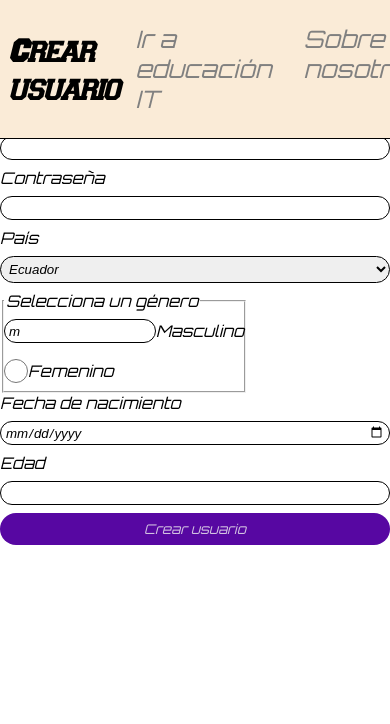
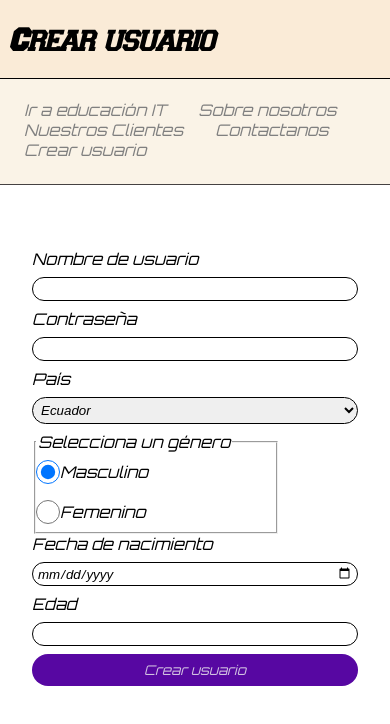
Before and after one commit to mvidal90/eit-html-1, a plain HTML site: page pages/create-user.html in a window 390 px wide. Drawn offline with Linux system fonts and the light colour scheme.

Commit message:
ADD responsive layout and Create responsive submenu

```diff
--- a/pages/create-user.html
+++ b/pages/create-user.html
@@ -42,7 +42,35 @@
             </ul>
         </nav>
     </header>
-    <main>
+    <div class="sub-menu">
+        <nav>
+            <ul>
+                <li>
+                    <a
+                        href="https://www.educacionit.com/"
+                        href="#"
+                        title="Ir a página externa de educación IT"
+                        target="_blank"
+                    >
+                        Ir a educación IT
+                    </a>
+                </li>
+                <li>
+                    <a href="./nosotros.html">Sobre nosotros</a>
+                </li>
+                <li>
+                    <a href="../index.html#clientes">Nuestros Clientes</a>
+                </li>
+                <li>
+                    <a href="./contactus.html">Contactanos</a>
+                </li>
+                <li>
+                    <a href="./create-user.html">Crear usuario</a>
+                </li>
+            </ul>
+        </nav>
+    </div>
+    <main class="form-container">
         <form onsubmit="alert('Usuario creado correctamente!')">
             <label for="user">Nombre de usuario</label>
             <input id="user" name="user" type="text" required>
@@ -61,7 +89,7 @@
             <fieldset>
                 <legend>Selecciona un género</legend>
                 <div class="field-gender">
-                    <input type="" id="m" name="gender" value="m" checked>
+                    <input type="radio" id="m" name="gender" value="m" checked>
                     <label for="m">Masculino</label>
                 </div>
                 <div class="field-gender">
--- a/style/header.css
+++ b/style/header.css
@@ -2,6 +2,29 @@ nav ul {
     list-style-type: none;
     display: flex;
     padding: 0;
+    flex-wrap: wrap;
+    justify-content: end;
+}
+
+.sub-menu {
+    align-items: center;
+    background-color: rgb(250, 243, 231);
+    border-bottom: 1px solid rgb(69, 66, 66);
+    display: none;
+    padding: 8px;
+    width: 100%;
+}
+
+@media (max-width: 1400px) {
+    header nav ul {
+        display: none;
+    }
+    .sub-menu {
+        display: flex;
+    }
+    .sub-menu nav ul {
+        justify-content: start;
+    }
 }
 
 nav ul li {
@@ -32,6 +55,12 @@ a:hover {
     cursor: pointer;
 }
 
+@media (max-width: 1400px) {
+    a:hover {
+        font-size: 1.25rem;
+    }
+}
+
 a:visited  {
     color: rgb(114, 12, 114);
     text-decoration: none;
@@ -47,6 +76,7 @@ a:active {
     border-bottom: 1px solid black;
     display: flex;
     justify-content: space-between;
+    min-height: 62px;
     position: fixed;
     padding: 8px;
     top: 0;
--- a/style/index.css
+++ b/style/index.css
@@ -41,6 +41,12 @@ a {
     text-decoration: none;
 }
 
+@media (max-width: 1400px) {
+    a {
+        font-size: 1rem;
+    }
+}
+
 section {
     padding: 1rem 5%;
 }
@@ -55,8 +61,8 @@ section {
     float: right;
 }
 
-.height-200 {
-    height: 200px;
+.width-200 {
+    width: 200px;
 }
 
 .ml-1 {
```
Also changed, not shown: index.html (+36 -8 lines), pages/contactus.html (+29 -1 lines), pages/nosotros.html (+28 -0 lines), style/home.css (+22 -3 lines).
